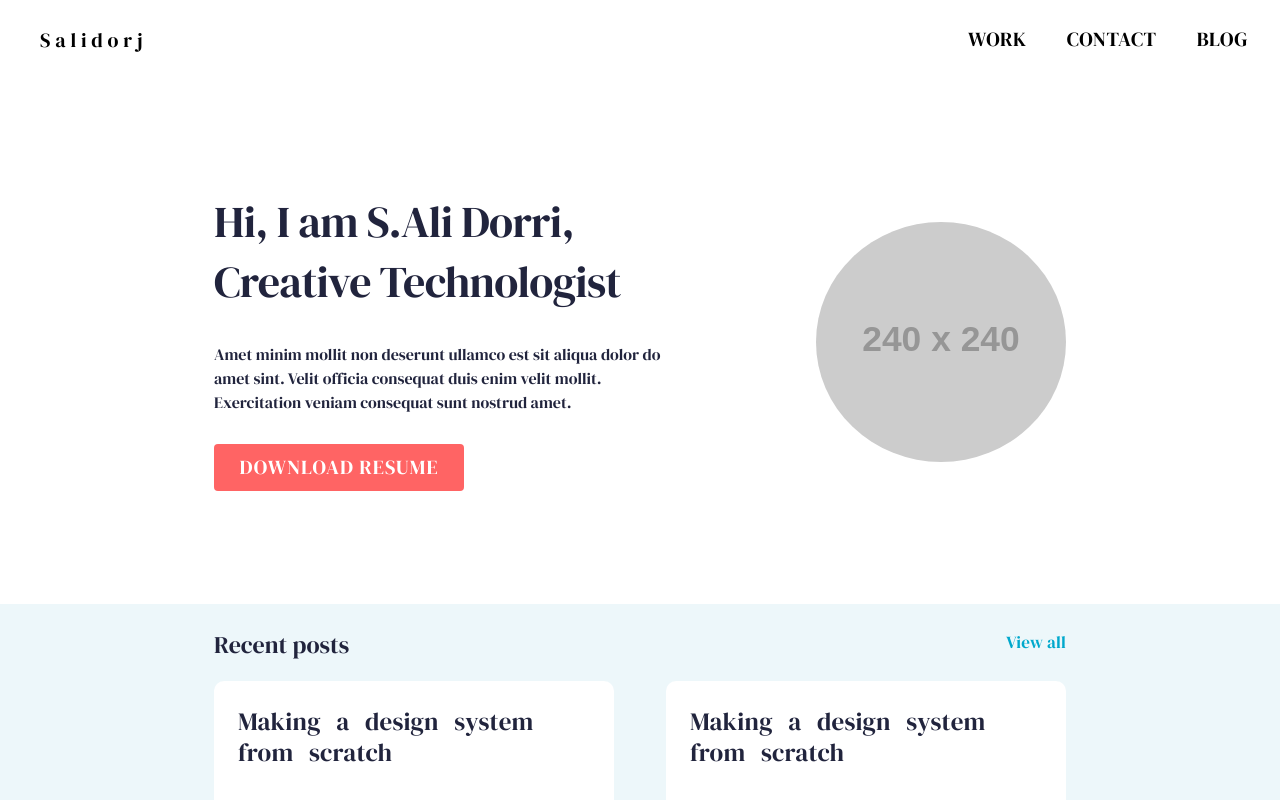
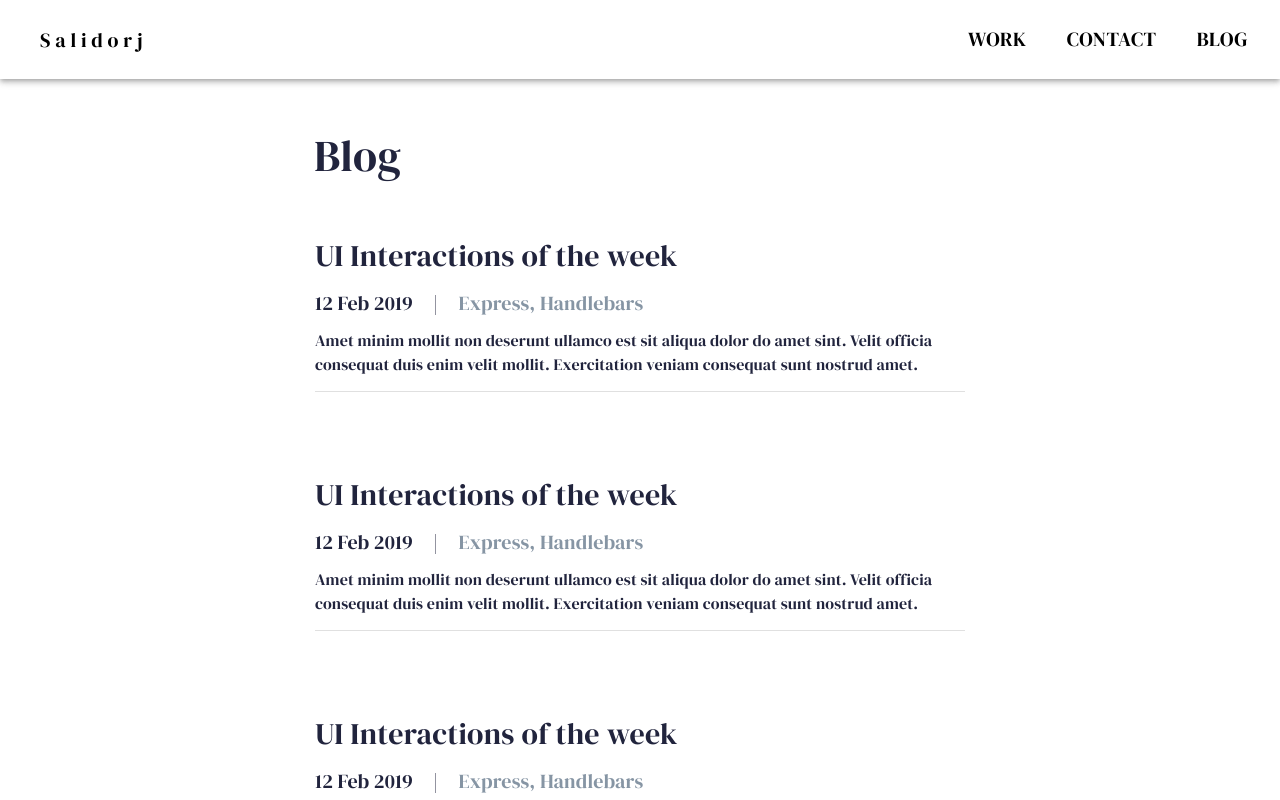
Before and after one commit to salidorj/Personal-Portfolio-, a React (Vite) app: page / in a window 1280 px wide. Shown: the top 800 px of the page. Built offline with nearby package versions, Linux system fonts and the light colour scheme; some icons are missing.

Commit message:
adding the Blog page

```diff
--- a/src/App.jsx
+++ b/src/App.jsx
@@ -1,9 +1,12 @@
+import { Box } from "@mui/material";
 import { Layout } from "./Components/Layout";
 
 function App() {
-  return <div>
-    <Layout />
-  </div>;
+  return (
+    <Box>
+      <Layout />
+    </Box>
+  );
 }
 
 export default App;
--- /dev/null
+++ b/src/Components/Blog.jsx
@@ -0,0 +1,37 @@
+import React from "react";
+import AppBarr from "./modules Components/Appbar";
+import { Box, Container, Typography } from "@mui/material";
+import { ItemCardBlog } from "./modules Components/itemCardBlog";
+import { FooterBar } from "./modules Components/FooterBar";
+
+export const Blog = () => {
+  return (
+    <Box sx={{ backgroundColor: "white" }}>
+      <AppBarr />
+      <Box sx={{ background: "",margin:"50px 0 0 0" }}>
+        <Container maxWidth="md">
+        <Typography
+          component="h2"
+          variant="h4"
+          sx={{
+            color: "#21243D",
+            fontSize: "44px",
+            fontWeight: "bold",
+            fontFamily: "DM Serif Display, serif ",
+            paddingLeft:"100px",
+            margin:"0 0 50px 0"
+          }}
+        >
+          Blog
+        </Typography>
+        <ItemCardBlog />
+        <ItemCardBlog />
+        <ItemCardBlog />
+        <ItemCardBlog />
+        </Container>
+      </Box>
+      <FooterBar />
+
+    </Box>
+  );
+};
--- a/src/Components/Home.jsx
+++ b/src/Components/Home.jsx
@@ -10,7 +10,7 @@ import {
 } from "@mui/material";
 import { CardItemHome } from "./modules Components/CardItemHome";
 import { ItemCard } from "./modules Components/ItemCard";
-import { Footer } from "./modules Components/Footer";
+import { FooterBar } from "./modules Components/FooterBar";
 
 export const Home = () => {
   return (
@@ -120,7 +120,7 @@ export const Home = () => {
           <br />
         </Container>
       </Box>
-      <Footer />
+      <FooterBar />
     </Box>
   );
 };
--- a/src/Components/Layout.jsx
+++ b/src/Components/Layout.jsx
@@ -1,14 +1,15 @@
 import React, { Component } from 'react'
 
 import { BrowserRouter, Routes, Route } from "react-router-dom";
-import AppBarr from './modules Components/Appbar';
 import { Box } from '@mui/material';
+import { Blog } from './Blog';
 import { Home } from './Home';
+
 
 export const Layout = () => {
   return (
      <Box>
-        <Home />
+        <Blog />
      </Box>
   )
 }
--- a/src/Components/modules Components/Footer.jsx
+++ b/src/Components/modules Components/FooterBar.jsx
@@ -11,7 +11,7 @@ import TwitterIcon from "@mui/icons-material/Twitter";
 import LinkedInIcon from "@mui/icons-material/LinkedIn";
 import GitHubIcon from "@mui/icons-material/GitHub";
 
-export const Footer = () => {
+export const FooterBar = () => {
   return (
     <Box sx={{ textAlign: "center" }}>
       <Box
--- /dev/null
+++ b/src/Components/modules Components/ItemCardBlog.jsx
@@ -0,0 +1,74 @@
+import { Box, Typography } from "@mui/material";
+import React from "react";
+
+export const ItemCardBlog = () => {
+  return (
+    <Box
+      sx={{
+        width: "650px",
+        margin: " 0 auto",
+        borderBottom: "1px solid #E0E0E0",
+        marginBottom:"80px"
+      }}
+    >
+      <Typography
+        sx={{
+          marginBottom: "10px",
+          fontSize: "30px",
+          color: "#21243D",
+          fontFamily: "DM Serif Display, serif ",
+          fontWeight: 800,
+        }}
+      >
+        UI Interactions of the week
+      </Typography>
+      <Box sx={{ width: "600px", marginBottom: "10px" }}>
+        <Typography
+          sx={{
+            display: "inline-block",
+            fontSize: "20px",
+            color: "#21243D",
+            fontFamily: "DM Serif Display, serif ",
+          }}
+        >
+          12 Feb 2019
+        </Typography>
+        <Typography
+          sx={{
+            display: "inline-block",
+            margin: "0 20px",
+            fontSize: "20px",
+            color: "#21243D",
+            fontFamily: "DM Serif Display, serif ",
+          }}
+        >
+          |
+        </Typography>
+        <Typography
+          sx={{
+            display: "inline-block",
+            color: "#8695A4",
+            fontSize: "20px",
+            fontFamily: "DM Serif Display, serif ",
+          }}
+        >
+          Express, Handlebars
+        </Typography>
+      </Box>
+      <Typography
+        sx={{
+          marginBottom: "15px",
+          fontWeight:"300",
+          fontSize: "16px",
+          color: "#21243D",
+          fontFamily: "DM Serif Display, serif ",
+          overflow:"auto"
+        }}
+      >
+        Amet minim mollit non deserunt ullamco est sit aliqua dolor do amet
+        sint. Velit officia consequat duis enim velit mollit. Exercitation
+        veniam consequat sunt nostrud amet.
+      </Typography>
+    </Box>
+  );
+};
```
